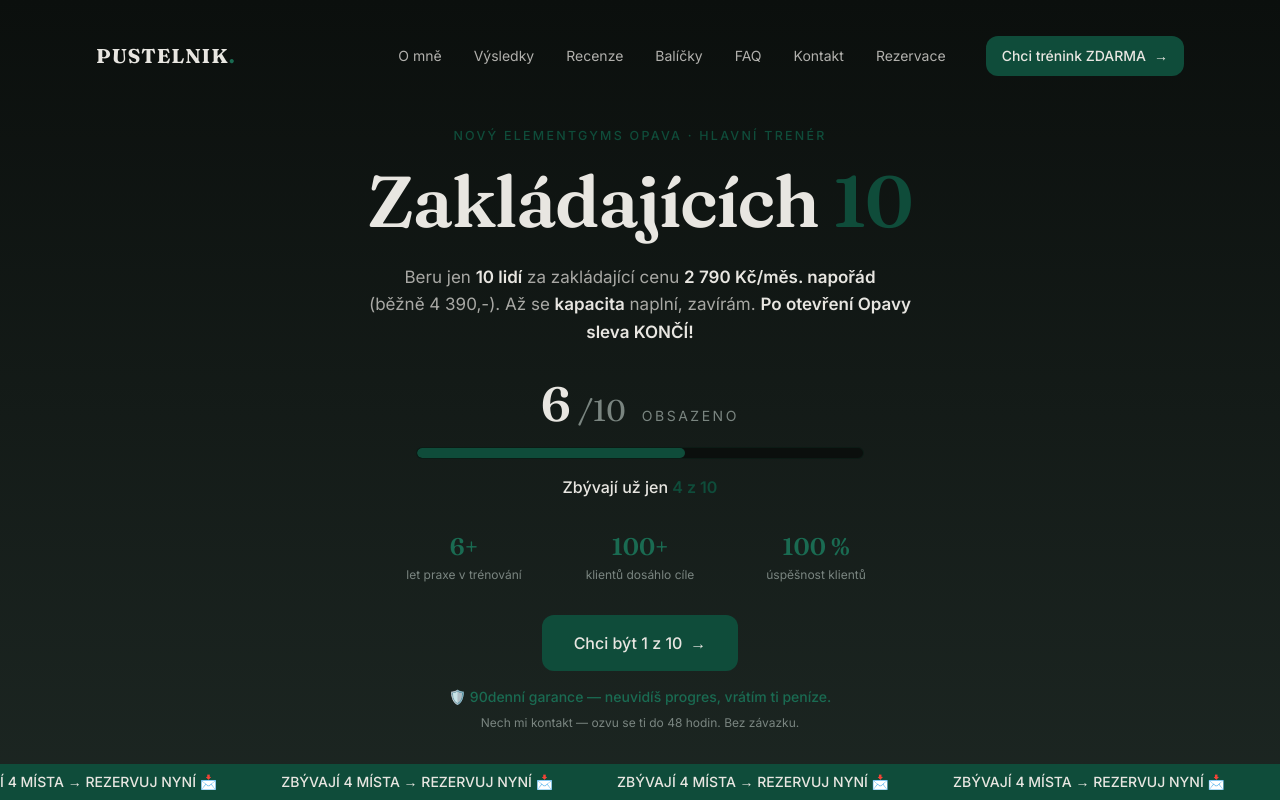
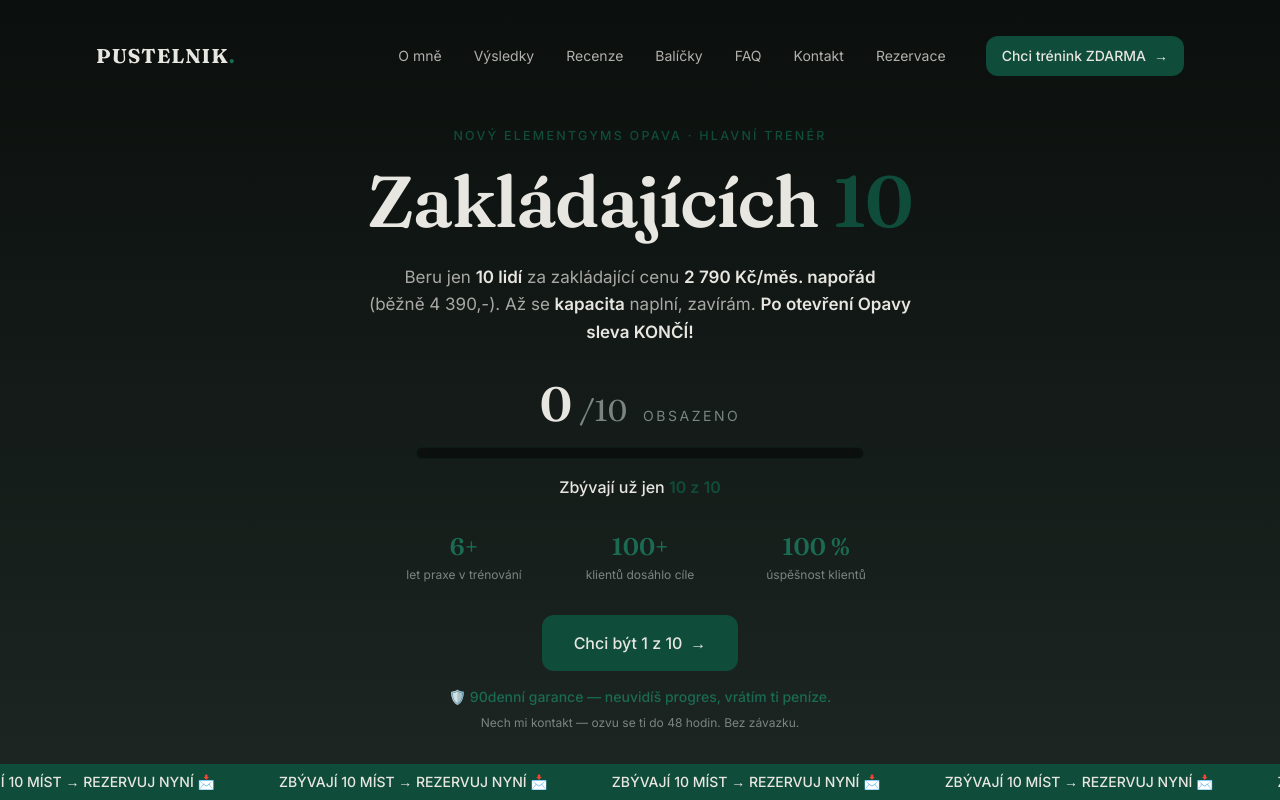
Before and after one commit to pustelnikcoach/pustelnikcoach, a Next.js app: page / in a window 1280 px wide. Shown: the top 800 px of the page. Built offline with nearby package versions, Linux system fonts and the light colour scheme.

Commit message:
counter: casova brana 0/10 -> 6/10 v 13.7. 6:00 Praha (force-dynamic)

```diff
--- a/app/page.tsx
+++ b/app/page.tsx
@@ -17,6 +17,8 @@ import { ResultsCurve } from "@/components/sections/ResultsCurve";
 import { StickyBar } from "@/components/sections/StickyBar";
 import { Testimonials } from "@/components/sections/Testimonials";
 import { FoundingCounter } from "@/components/sections/FoundingCounter";
+
+export const dynamic = "force-dynamic"; // počítadlo se počítá z času při každém requestu
 
 export default function HomePage() {
   return (
--- a/components/sections/FoundingCounter.tsx
+++ b/components/sections/FoundingCounter.tsx
@@ -1,9 +1,15 @@
 import { proof } from "@/lib/content";
 
-export const TAKEN = 6;   // ← kolik z 10 je obsazeno (vyšší = větší tlak). Sdílí i StickyBar.
 export const TOTAL = 10;
 
+// 0 do 13.7. 6:00 (Praha), pak 6. Sdílí i StickyBar.
+// ponytail: časová brána (jednorázový flip). Po 6:00 klidně nahraď pevným číslem.
+export function slotsTaken() {
+  return Date.now() >= Date.parse("2026-07-13T06:00:00+02:00") ? 6 : 0;
+}
+
 export function FoundingCounter() {
+  const TAKEN = slotsTaken();
   const left = TOTAL - TAKEN;
   return (
     <section className="bg-ink-graphite px-5 sm:px-8 pt-28 sm:pt-32 pb-16 text-center">
--- a/components/sections/StickyBar.tsx
+++ b/components/sections/StickyBar.tsx
@@ -1,7 +1,7 @@
-import { TAKEN, TOTAL } from "./FoundingCounter";
+import { slotsTaken, TOTAL } from "./FoundingCounter";
 
 export function StickyBar() {
-  const left = TOTAL - TAKEN;
+  const left = TOTAL - slotsTaken();
   const slot = left === 1 ? "místo" : left < 5 ? "místa" : "míst";
   const text = `ZBÝVAJÍ ${left} ${slot.toUpperCase()} → REZERVUJ NYNÍ 📩`;
   const group = (
```
